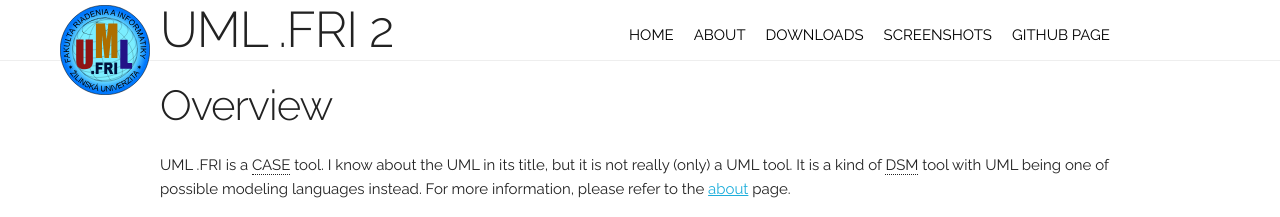
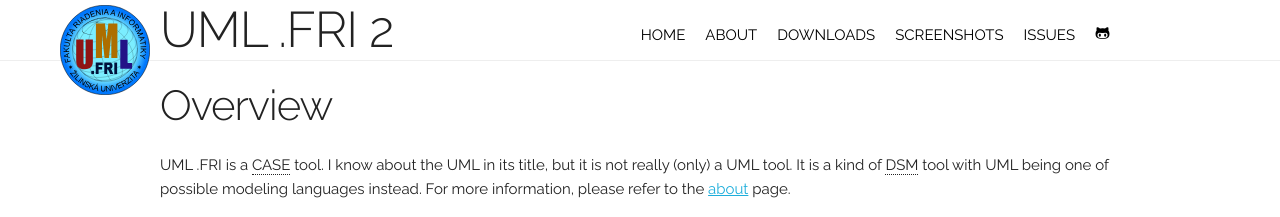
Before and after one commit to umlfri/umlfri.github.io, a Jekyll site: the page built from index.md, in a window 1280 px wide. Shown: the top 217 px of the page. Built offline with Jekyll 4.4.1, drawn with Linux system fonts in a browser that asks for light colours.

Commit message:
github link icon in the menu

```diff
--- a/_data/menu.yml
+++ b/_data/menu.yml
@@ -11,5 +11,9 @@
   - title: Screenshots
     url: /screenshots.html
 
+  - title: Issues
+    url: https://github.com/umlfri/umlfri2/issues/
+
   - title: GitHub page
+    icon: github
     url: https://github.com/umlfri/umlfri2/
--- a/_includes/header.html
+++ b/_includes/header.html
@@ -6,7 +6,11 @@
       <nav id="nav">
         <ul>
           {% for item in site.data.menu.pages %}
-            <li><a href="{{ item.url }}" alt="{{ item.title }}">{{ item.title }}</a></li>
+            {% if item.icon %}
+          <li><a href="{{ item.url }}" title="{{ item.title }}" class="menu-icon-{{ item.icon }}"><span class="menu-icon"></span><span class="menu-title">{{ item.title }}</span></a></li>
+            {% else %}
+              <li><a href="{{ item.url }}" title="{{ item.title }}">{{ item.title }}</a></li>
+            {% endif %}
           {% endfor %}
         </ul>
       </nav>
--- a/_sass/icon-font.scss
+++ b/_sass/icon-font.scss
@@ -1,5 +1,3 @@
-@charset "UTF-8";
-
 @font-face {
   font-family: "umlfri-icons";
   src:url("/assets/icons/fonts/umlfri-icons.eot");
--- a/_sass/menu.scss
+++ b/_sass/menu.scss
@@ -71,3 +71,29 @@
     }
   }
 }
+
+@media (max-width: 650px) {
+  #nav {
+    ul {
+      a {
+        span.menu-icon {
+          display: none !important;
+        }
+
+        span.menu-title {
+          display: inline !important;
+        }
+      }
+    }
+  }
+}
+
+a.menu-icon-github {
+  span.menu-icon {
+    @extend %umlfri-icon-github;
+  }
+
+  span.menu-title {
+    display: none;
+  }
+}
```
